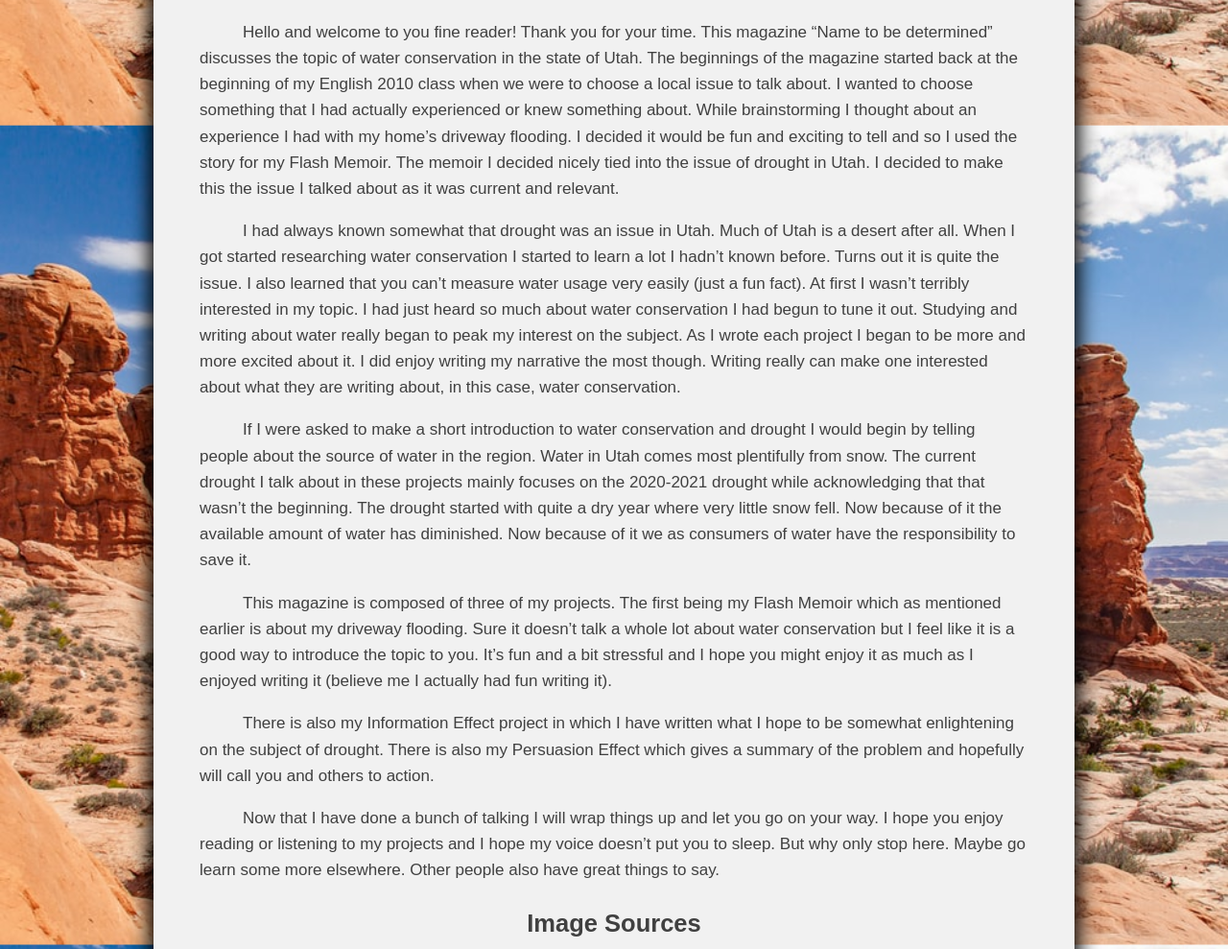
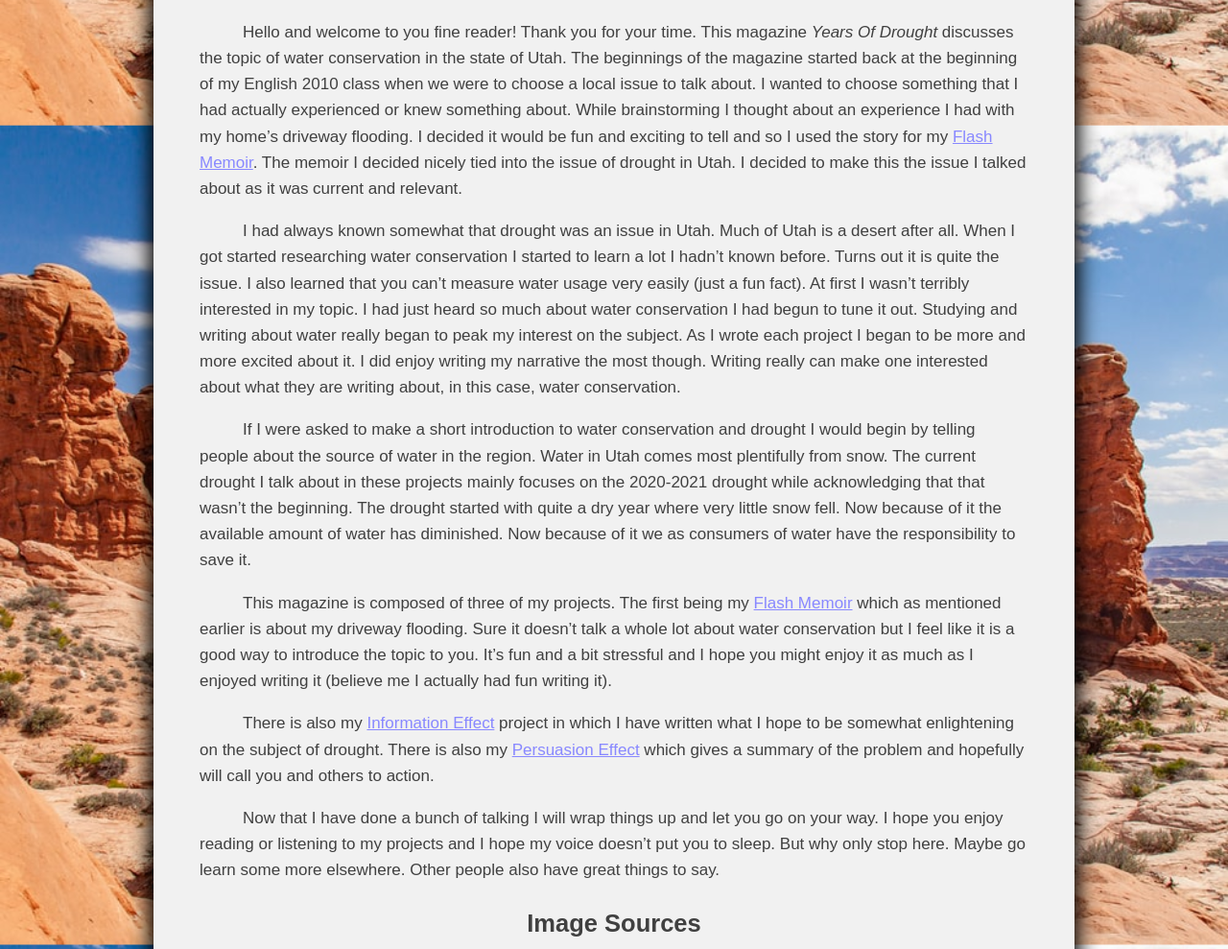
Before and after one commit to DHLSLCC/DHLSLCC.github.io, a plain HTML site: page index.html in a window 1280 px wide. Shown: the part 723-1712 px from the top of the page at 96% size. Drawn offline with Linux system fonts and the light colour scheme.

Commit message:
Add files via upload

```diff
--- a/index.html
+++ b/index.html
@@ -37,7 +37,7 @@
 </center>
 <div class="nIndent">
 <p>
-Hello and welcome to you fine reader! Thank you for your time. This magazine “Name to be determined” discusses the topic of water conservation in the state of Utah. The beginnings of the magazine started back at the beginning of my English 2010 class when we were to choose a local issue to talk about. I wanted to choose something that I had actually experienced or knew something about. While brainstorming I thought about an experience I had with my home’s driveway flooding. I decided it would be fun and exciting to tell and so I used the story for my Flash Memoir. The memoir I decided nicely tied into the issue of drought in Utah. I decided to make this the issue I talked about as it was current and relevant.
+Hello and welcome to you fine reader! Thank you for your time. This magazine <i>Years Of Drought</i> discusses the topic of water conservation in the state of Utah. The beginnings of the magazine started back at the beginning of my English 2010 class when we were to choose a local issue to talk about. I wanted to choose something that I had actually experienced or knew something about. While brainstorming I thought about an experience I had with my home’s driveway flooding. I decided it would be fun and exciting to tell and so I used the story for my <a href="memoir.html">Flash Memoir</a>. The memoir I decided nicely tied into the issue of drought in Utah. I decided to make this the issue I talked about as it was current and relevant.
 </p>
 <p>
 I had always known somewhat that drought was an issue in Utah. Much of Utah is a desert after all. When I got started researching water conservation I started to learn a lot I hadn’t known before. Turns out it is quite the issue. I also learned that you can’t measure water usage very easily (just a fun fact). At first I wasn’t terribly interested in my topic. I had just heard so much about water conservation I had begun to tune it out. Studying and writing about water really began to peak my interest on the subject. As I wrote each project I began to be more and more excited about it. I did enjoy writing my narrative the most though. Writing really can make one interested about what they are writing about, in this case, water conservation.
@@ -46,10 +46,10 @@ I had always known somewhat that drought was an issue in Utah. Much of Utah is a
 If I were asked to make a short introduction to water conservation and drought I would begin by telling people about the source of water in the region. Water in Utah comes most plentifully from snow. The current drought I talk about in these projects mainly focuses on the 2020-2021 drought while acknowledging that that wasn’t the beginning. The drought started with quite a dry year where very little snow fell. Now because of it the available amount of water has diminished. Now because of it we as consumers of water have the responsibility to save it.
 </p>
 <p>
-This magazine is composed of three of my projects. The first being my Flash Memoir which as mentioned earlier is about my driveway flooding. Sure it doesn’t talk a whole lot about water conservation but I feel like it is a good way  to introduce the topic to you. It’s fun and a bit stressful and I hope you might enjoy it as much as I enjoyed writing it (believe me I actually had fun writing it).
+This magazine is composed of three of my projects. The first being my <a href="memoir.html">Flash Memoir</a> which as mentioned earlier is about my driveway flooding. Sure it doesn’t talk a whole lot about water conservation but I feel like it is a good way  to introduce the topic to you. It’s fun and a bit stressful and I hope you might enjoy it as much as I enjoyed writing it (believe me I actually had fun writing it).
 </p>
 <p>
-There is also my Information Effect project in which I have written what I hope to be somewhat enlightening on the subject of drought. There is also my Persuasion Effect which gives a summary of the problem and hopefully will call you and others to action.
+There is also my <a href="information.html">Information Effect</a> project in which I have written what I hope to be somewhat enlightening on the subject of drought. There is also my <a href="persuasion.html">Persuasion Effect</a> which gives a summary of the problem and hopefully will call you and others to action.
 </p>
 <p>
 Now that I have done a bunch of talking I will wrap things up and let you go on your way. I hope you enjoy reading or listening to my projects and I hope my voice doesn’t put you to sleep. But why only stop here. Maybe go learn some more elsewhere. Other people also have great things to say.
```
